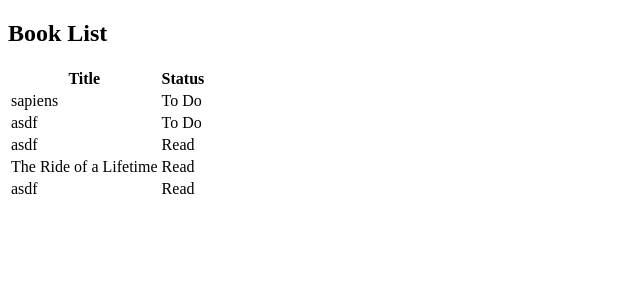
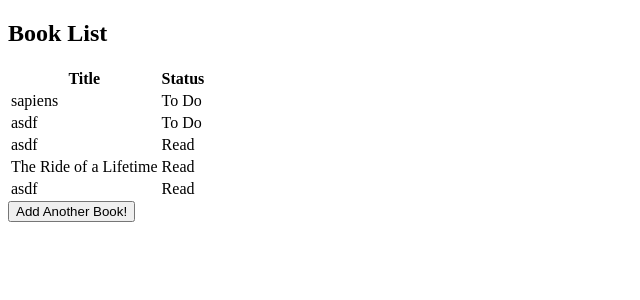
Before and after one commit to AlexKCheung/Book-List, a Flask app: page /book_list in a window 1280 px wide. Shown: the top 300 px of the page, without its empty margins (0-640 px from the left). Run offline with Flask 2, Linux system fonts and the light colour scheme; data comes from the database, SQL or seed files in the repository; both versions use the stored data as it was after the commit.

Commit message:
book list added temporary button to go back to book_add template, found an issue of redundancies in sqlite database

```diff
--- a/templates/book_list.html
+++ b/templates/book_list.html
@@ -19,8 +19,10 @@
             </tr>
             {% endfor %}
         </tbody>
-
     </table>
 
+    <form action="/book_add" method="GET">
+        <input type="submit" value="Add Another Book!">
+    </form>
 
 {% endblock %}
```
Also changed, not shown: books.sqlite3.
